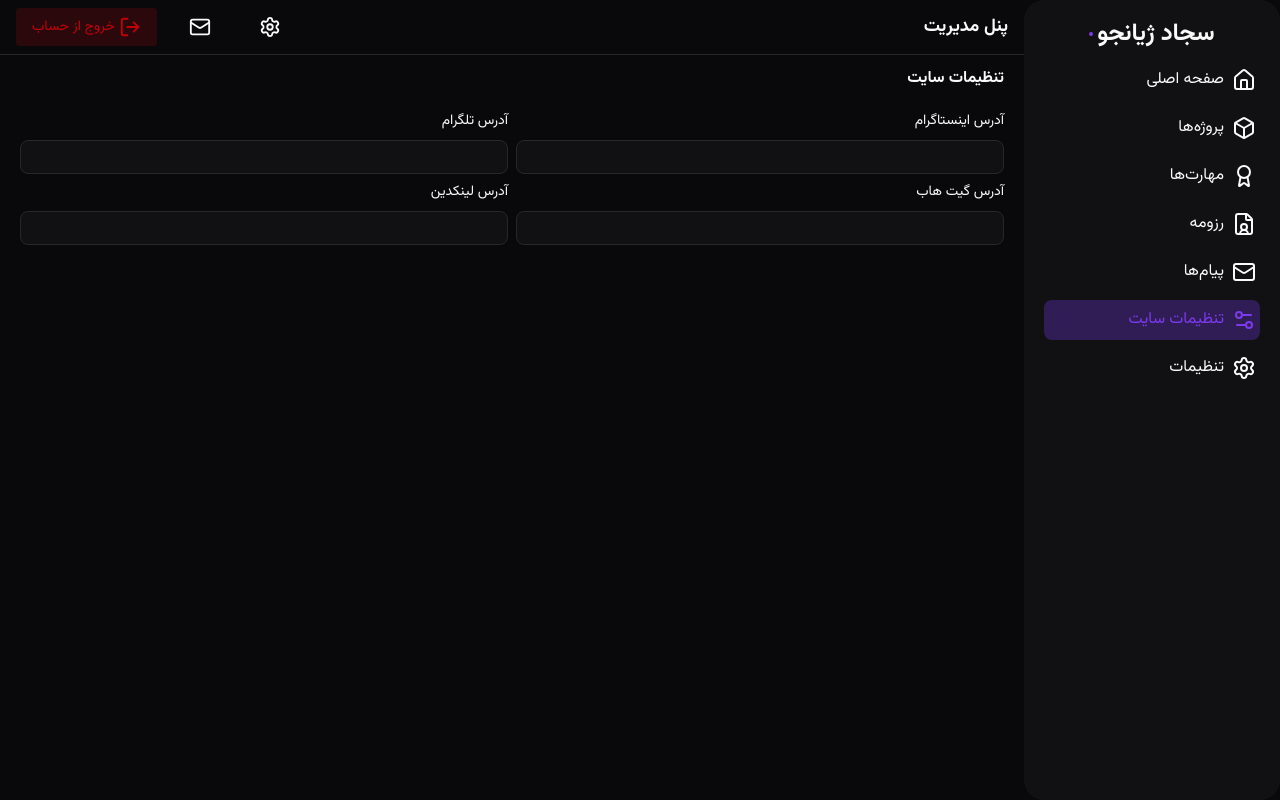
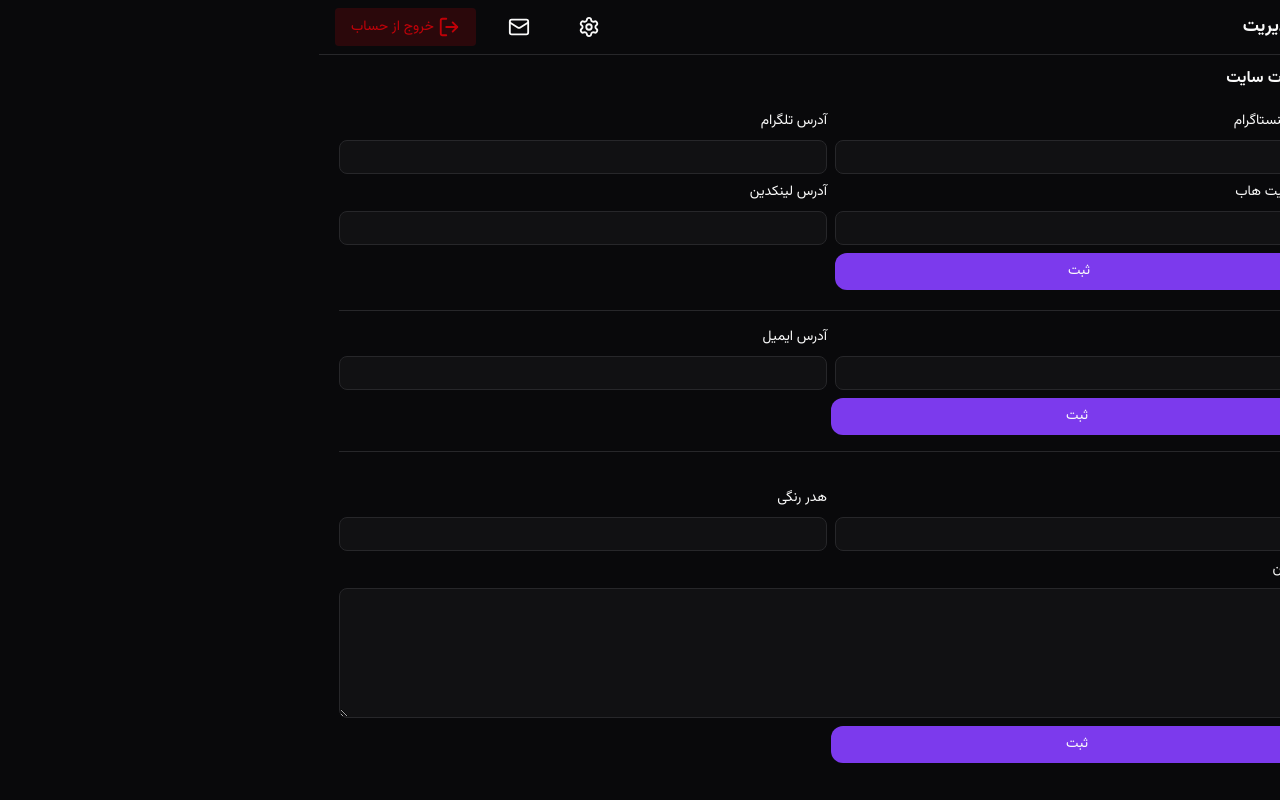
Before and after one commit to sajadzhzh/sajad-zhianjoo-admin, a Next.js app: page /site-settings in a window 1280 px wide. Built offline with nearby package versions, Linux system fonts and the light colour scheme.

Commit message:
site settings Done

```diff
--- a/Components/Input/MultiSelect.tsx
+++ b/Components/Input/MultiSelect.tsx
@@ -1,6 +1,4 @@
 "use client";
-
-import { useState } from "react";
 
 const technologies = [
   "HTML",
--- /dev/null
+++ b/Components/site-settings/AboutMeForm.tsx
@@ -0,0 +1,38 @@
+import Button from "../Button/Button";
+import TextInput from "../Input/Text";
+
+export default function AboutMeForm() {
+  return (
+    <form className="w-full grid grid-cols-1 md:grid-cols-2 gap-2">
+      <div className="flex flex-col gap-2">
+        <label htmlFor="heading" className="text-[14px]">
+          هدر
+        </label>
+        <TextInput name="heading" id="heading" />
+      </div>
+
+      <div className="flex flex-col gap-2">
+        <label htmlFor="headingBold" className="text-[14px]">
+          هدر رنگی
+        </label>
+        <TextInput name="headingBold" id="headingBold" />
+      </div>
+
+      <div className="md:col-span-2 flex flex-col gap-2">
+        <label htmlFor="aboutMe" className="text-[14px]">
+          درباره من
+        </label>
+        <textarea
+          rows={5}
+          name="aboutMe"
+          id="aboutMe"
+          className="px-3 py-1 border border-(--border) outline-0 bg-(--surface) rounded-lg focus:bg-(--surface-hover)"
+        />
+      </div>
+
+      <Button theme="primary" className="md:col-span-2 md:max-w-1/2">
+        ثبت
+      </Button>
+    </form>
+  );
+}
--- /dev/null
+++ b/Components/site-settings/AddressForm.tsx
@@ -0,0 +1,24 @@
+import Button from "../Button/Button";
+import TextInput from "../Input/Text";
+
+export default function AddressForm() {
+  return (
+    <form className="w-full grid grid-cols-1 md:grid-cols-2 gap-2">
+      <div className="flex flex-col gap-2">
+        <label htmlFor="address" className="text-[14px]">
+          آدرس
+        </label>
+        <TextInput name="address" id="address" />
+      </div>
+
+      <div className="flex flex-col gap-2">
+        <label htmlFor="gmail" className="text-[14px]">
+          آدرس ایمیل
+        </label>
+        <TextInput name="gmail" id="gmail" />
+      </div>
+
+      <Button theme="primary" className="md:col-span-2 md:max-w-1/2">ثبت</Button>
+    </form>
+  );
+}
--- /dev/null
+++ b/Components/site-settings/LinksForm.tsx
@@ -0,0 +1,37 @@
+import Button from "../Button/Button";
+import TextInput from "../Input/Text";
+
+export default function LinksForm() {
+  return (
+    <form className="w-full grid grid-cols-1 md:grid-cols-2 gap-2">
+      <div className="flex flex-col gap-2">
+        <label htmlFor="instagram" className="text-[14px]">
+          آدرس اینستاگرام
+        </label>
+        <TextInput name="instagram" id="instagram" />
+      </div>
+      <div className="flex flex-col gap-2">
+        <label htmlFor="telegram" className="text-[14px]">
+          آدرس تلگرام
+        </label>
+        <TextInput name="telegram" id="telegram" />
+      </div>
+      <div className="flex flex-col gap-2">
+        <label htmlFor="github" className="text-[14px]">
+          آدرس گیت هاب
+        </label>
+        <TextInput name="github" id="github" />
+      </div>
+      <div className="flex flex-col gap-2">
+        <label htmlFor="linkedin" className="text-[14px]">
+          آدرس لینکدین
+        </label>
+        <TextInput name="linkedin" id="linkedin" />
+      </div>
+
+      <Button theme="primary">
+        ثبت
+      </Button>
+    </form>
+  );
+}
--- /dev/null
+++ b/Components/site-settings/ReadyForm.tsx
@@ -0,0 +1,30 @@
+"use client";
+
+import { useState } from "react";
+import Button from "../Button/Button";
+import SelectBox from "../Input/SelectBox";
+
+export default function Readyform() {
+  const [value, setValue] = useState("");
+  return (
+    <form className="w-full grid grid-cols-1 md:grid-cols-2 gap-2">
+      <div className="flex flex-col gap-2">
+        <label htmlFor="address" className="text-[14px]">
+          آماده برای قبول پروژه جدید
+        </label>
+        <SelectBox
+          value={value}
+          setValue={setValue}
+          options={[
+            { label: "هستم", value: "ready" },
+            { label: "نیستم", value: "notReady" },
+          ]}
+        />
+      </div>
+
+      <Button theme="primary" className="col-span-2 md:max-w-1/2">
+        ثبت
+      </Button>
+    </form>
+  );
+}
--- a/app/site-settings/page.tsx
+++ b/app/site-settings/page.tsx
@@ -1,4 +1,7 @@
-import TextInput from "@/Components/Input/Text";
+import AboutMeForm from "@/Components/site-settings/AboutMeForm";
+import AddressForm from "@/Components/site-settings/AddressForm";
+import LinksForm from "@/Components/site-settings/LinksForm";
+import Readyform from "@/Components/site-settings/ReadyForm";
 
 export default function SiteSettingsPage() {
   return (
@@ -6,24 +9,19 @@ export default function SiteSettingsPage() {
       <h2 className="font-bold text-[16px]">تنظیمات سایت</h2>
 
       <div className="w-full">
-        <form className="w-full grid grid-cols-1 md:grid-cols-2 gap-2">
-          <div className="flex flex-col gap-2">
-            <label htmlFor="instagram" className="text-[14px]">آدرس اینستاگرام</label>
-            <TextInput name="instagram" id="instagram" />
-          </div>
-          <div className="flex flex-col gap-2">
-            <label htmlFor="telegram" className="text-[14px]">آدرس تلگرام</label>
-            <TextInput name="telegram" id="telegram" />
-          </div>
-          <div className="flex flex-col gap-2">
-            <label htmlFor="github" className="text-[14px]">آدرس گیت هاب</label>
-            <TextInput name="github" id="github" />
-          </div>
-          <div className="flex flex-col gap-2">
-            <label htmlFor="linkedin" className="text-[14px]">آدرس لینکدین</label>
-            <TextInput name="linkedin" id="linkedin" />
-          </div>
-        </form>
+        <LinksForm />
+      </div>
+
+      <div className="w-full border-y border-(--border) py-4">
+        <AddressForm />
+      </div>
+
+      <div className="w-full border-b border-(--border) py-4">
+        <AboutMeForm />
+      </div>
+
+      <div className="w-full">
+        <Readyform />
       </div>
     </div>
   );
```
